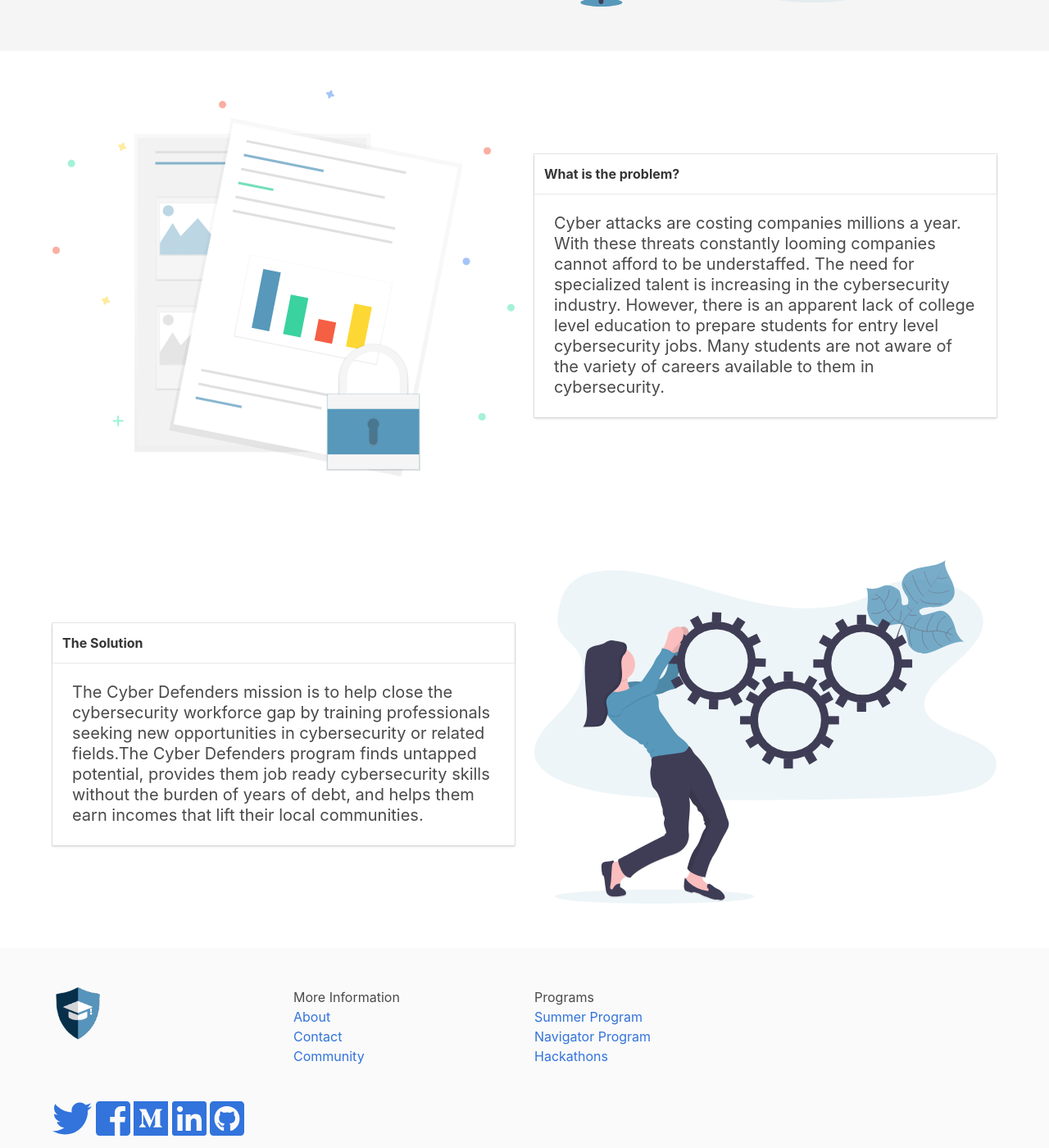
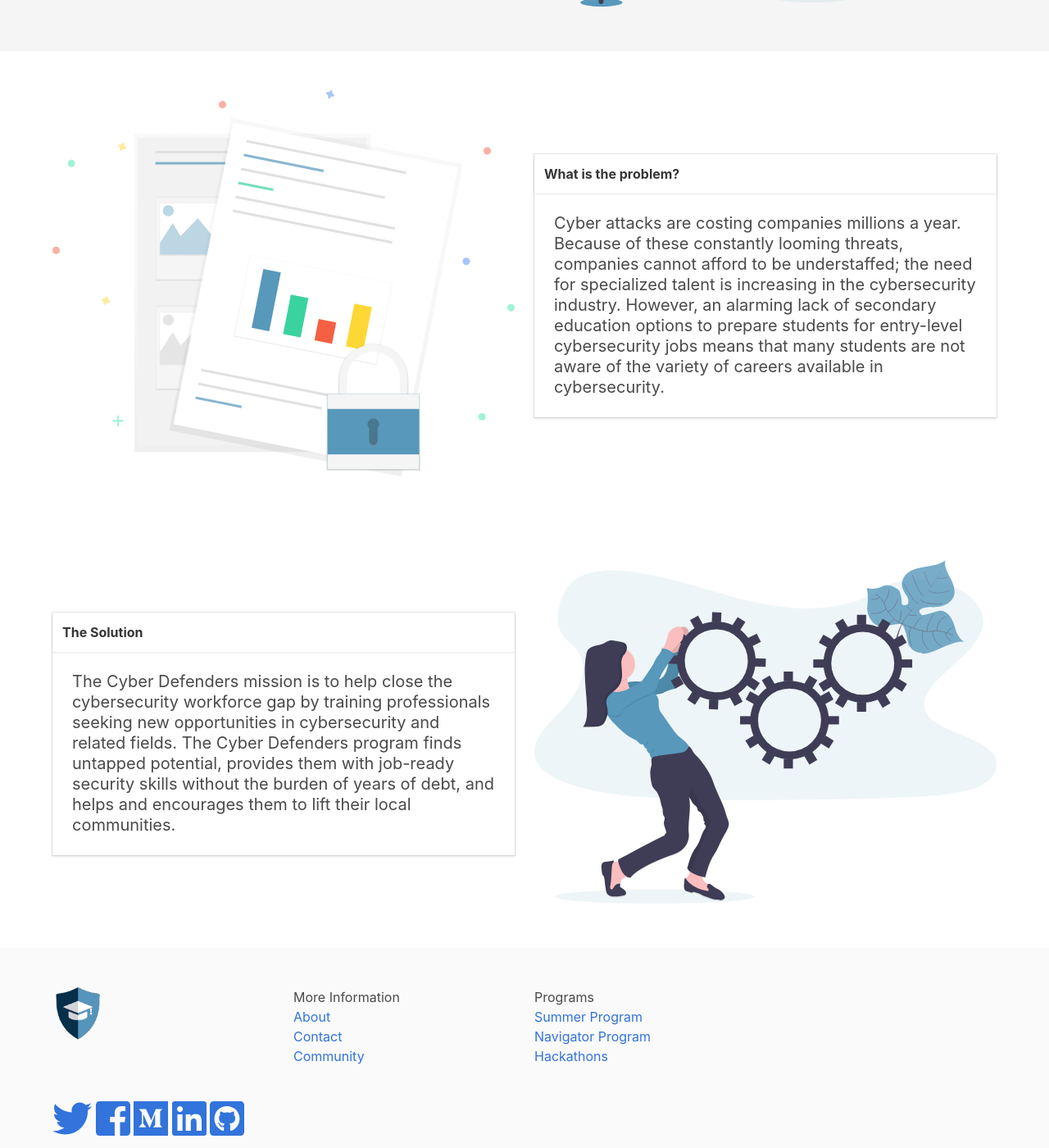
Before and after one commit to cyberdefendersprogram/www-homepage, a Jekyll site: the page built from index.html, in a window 1280 px wide and 1400 px high, scrolled down 529 px. Shown: the whole window at 82% size. Built offline with Jekyll 4.4.1, drawn with Linux system fonts in a browser that asks for light colours; nearby versions of some CDN libraries; some of the changed text lies outside the part shown.

Commit message:
fixed some syntax and typos on main page

```diff
--- a/_includes/navbar.html
+++ b/_includes/navbar.html
@@ -5,7 +5,7 @@
     <div class="navbar-brand">
         <a class="navbar-item" href="{{ site.baseurl }}">
             <img src="{{ site.baseurl }}assets/logo.png" alt="Do no harm">
-            <h1 class="navbar-item" href="/index.html">Cyber Defenders Program</h1>
+            <title class="navbar-item" href="/index.html">Cyber Defenders </title>
         </a>
         <a class="navbar-burger" data-target="navMenu" role="button" aria-label="menu" aria-expanded="false">
             <span></span>
--- a/_layouts/default.html
+++ b/_layouts/default.html
@@ -3,7 +3,7 @@
   <head>
     <meta charset="utf-8">
     <meta name="viewport" content="width=device-width, initial-scale=1">
-    <title>Homepage | Cyber Defenders Program</title>
+    <title>Homepage | Cyber Defenders Program </title>
     <link rel="icon" type="image/png" href="{{ site.baseurl }}assets/logo.png">
     <link rel="stylesheet" href="{{ site.baseurl }}assets/bulma/css/bulma.css" type="text/css">
     <link rel="stylesheet" href="{{ site.baseurl }}main.css">
--- a/index.html
+++ b/index.html
@@ -14,10 +14,10 @@
                 Bridging the gap between institutional education and the cybersecurity industry
               </h1>
               <h2 class="subtitle is-4 is-spaced">
-                Cyber Defenders provides cybersecurity programs that give students a gateway into a cybersecurity career.
+                Cyber Defenders provides experiential, industry-partnered programs designed to provide students with a gateway into cybersecurity careers.
             </h2>
             <div class="buttons is-large">
-              <a class="button is-medium" href="#">Find out more</a>
+              <a class="button is-medium" href="{{ site.blog }}">Find out more</a>
               <a class="button is-medium" href="/contact.html">Get involved</a>
             </div>
         </div>
@@ -48,7 +48,7 @@
             </div>
             <div class="card-content">
                 <h2 class="subtitle is-spaced">
-                    Cyber attacks are costing companies millions a year. With these threats constantly looming companies cannot afford to be understaffed. The need for specialized talent is increasing in the cybersecurity industry. However, there is an apparent lack of college level education to prepare students for entry level cybersecurity jobs. Many students are not aware of the variety of careers available to them in cybersecurity.
+                    Cyber attacks are costing companies millions a year. Because of these constantly looming threats, companies cannot afford to be understaffed; the need for specialized talent is increasing in the cybersecurity industry. However, an alarming lack of secondary education options to prepare students for entry-level cybersecurity jobs means that many students are not aware of the variety of careers available in cybersecurity.
                 </h2>
             </div>
           </div>
@@ -72,7 +72,7 @@
             </div>
             <div class="card-content">
                 <h2 class="subtitle is-spaced">
-                    The Cyber Defenders mission is to help close the cybersecurity workforce gap by training professionals seeking new opportunities in cybersecurity or related fields.The Cyber Defenders program finds untapped potential, provides them job ready cybersecurity skills without the burden of years of debt, and helps them earn incomes that lift their local communities.
+                    The Cyber Defenders mission is to help close the cybersecurity workforce gap by training professionals seeking new opportunities in cybersecurity and related fields. The Cyber Defenders program finds untapped potential, provides them with job-ready security skills without the burden of years of debt, and helps and encourages them to lift their local communities.
                 </h2>
             </div>
           </div>
```
